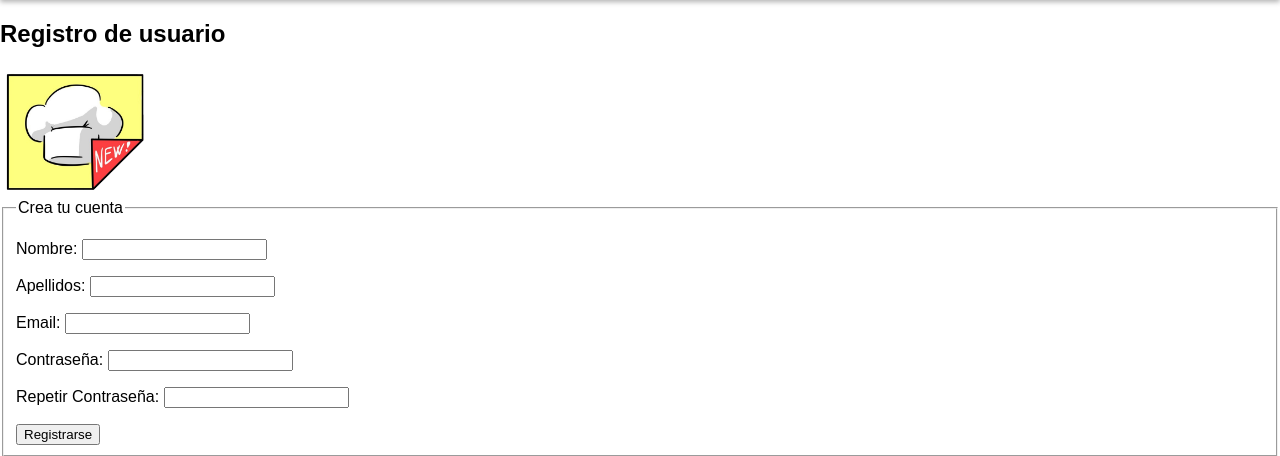
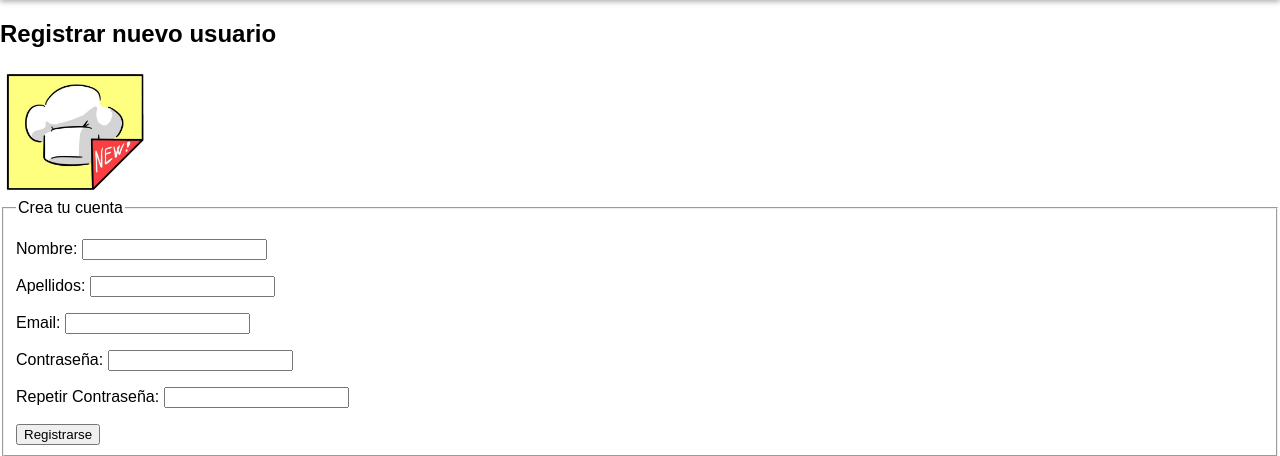
Before and after one commit to daviddramosss/Aplicaciones-Web, a PHP site: page /register.php in a window 1280 px wide. Shown: the part 65-521 px from the top of the page. Run offline with PHP 8.4, Linux system fonts and the light colour scheme.

Commit message:
Correccion "spanglish"

```diff
--- a/login.php
+++ b/login.php
@@ -11,7 +11,7 @@ $form = new loginForm();
 $htmlFormLogin = $form->Manage();
 
 $contenidoPrincipal = <<<EOS
-<h1>Login de usuario</h1>
+<h1>Inicio de sesión</h1>
 $htmlFormLogin
 EOS;
 
--- a/register.php
+++ b/register.php
@@ -10,7 +10,7 @@ $form = new registerForm();
 $htmlFormRegistro = $form->Manage();
 
 $contenidoPrincipal = <<<EOS
-<h1>Registro de usuario</h1>
+<h1>Registrar nuevo usuario</h1>
 <div>
     <img src="img/LogoRegistro.png" alt="LogoRegistro" style="width: 150px; height: auto;">
 </div>
```
